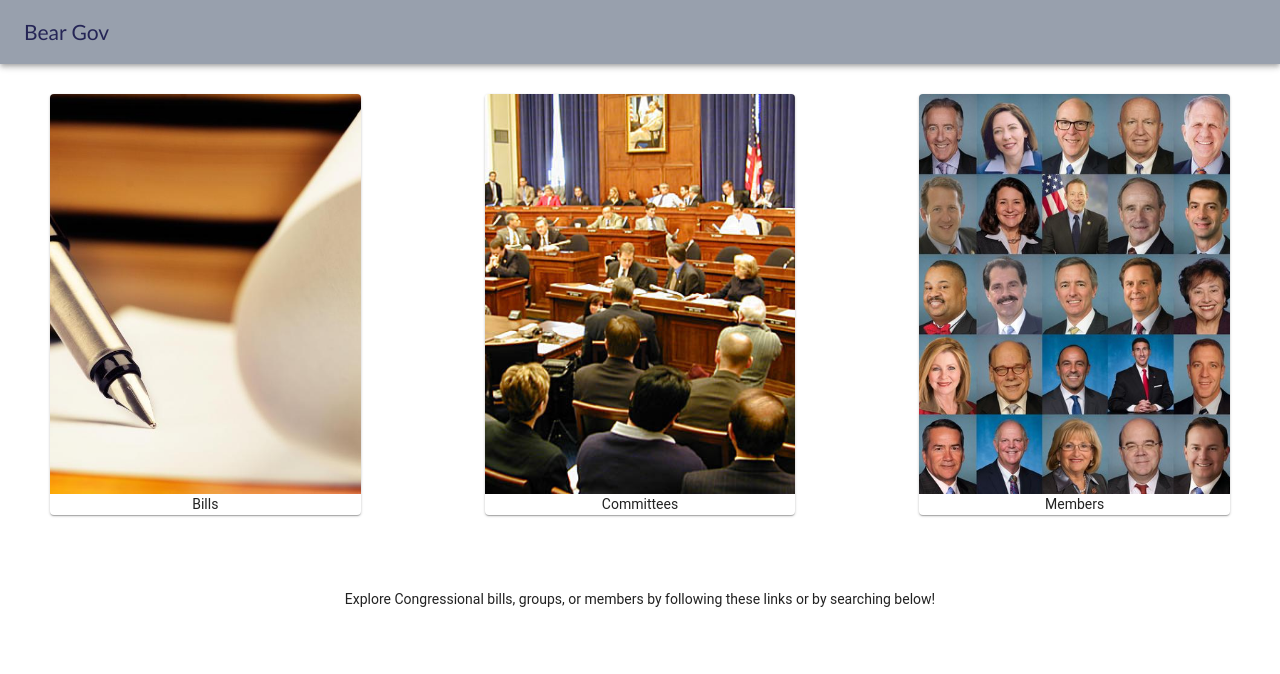
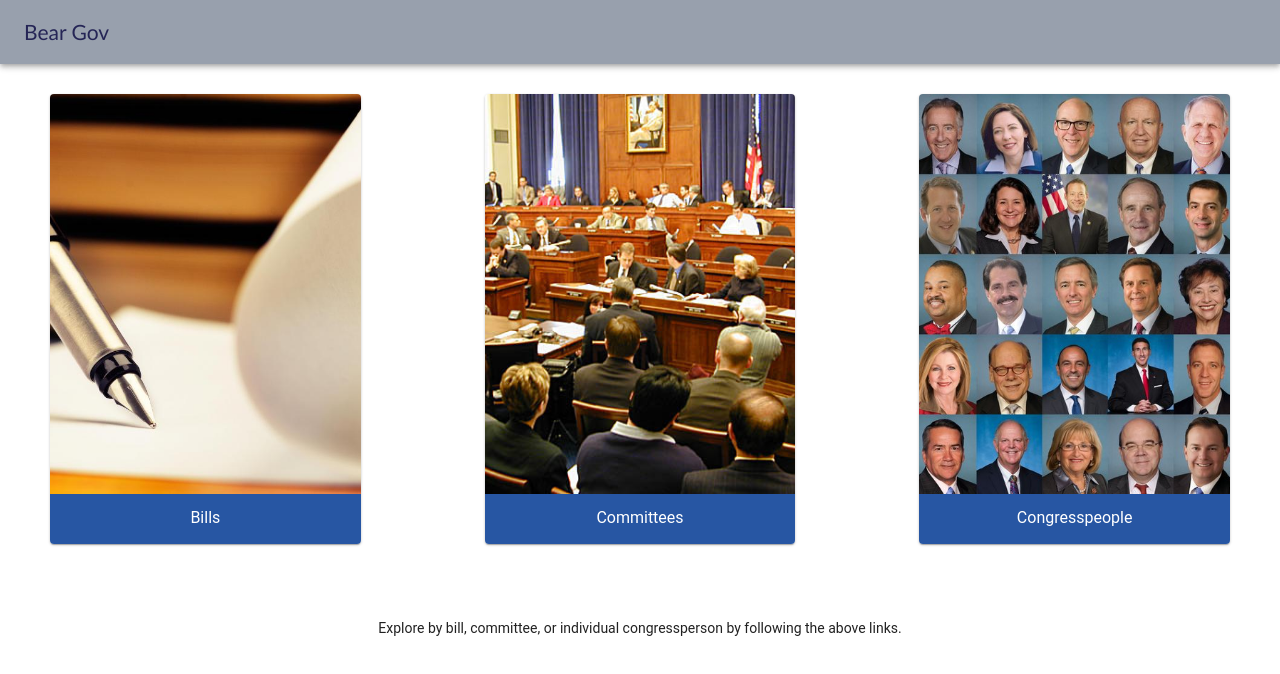
Before and after one commit to aweinber/i-study-front-end, a React (Create React App) app: page / in a window 1280 px wide. Shown: the top 674 px of the page. Built offline with nearby package versions, Linux system fonts and the light colour scheme.

Commit message:
home page all set up besides search

```diff
--- a/src/pages/Home.js
+++ b/src/pages/Home.js
@@ -1,7 +1,4 @@
 import React, { Component } from 'react'
-import { Link } from 'react-router-dom'
-import List from '@material-ui/core/List'
-import ListItem from '@material-ui/core/ListItem'
 import { withStyles } from '@material-ui/core/styles'
 import Typography from '@material-ui/core/Typography'
 import Grid from '@material-ui/core/Grid'
@@ -45,7 +42,17 @@ const styles = theme => ({
     },
     media: {
         height: '400px'
+    },
+    linkBackground: {
+        height: '50px',
+        backgroundColor: '#2756a3'
+    },
+    linkNames: {
+        color: 'white',
+        fontSize: '16px',
+        paddingTop: '12px',
     }
+
 
 });
 
@@ -61,37 +68,44 @@ class Home extends Component {
                     <Card className={classes.card}>
                         <CardActionArea href="/bills">
                             <CardMedia image={bills} className={classes.media} title="bills"/>
-                            <Typography>
+                            <div className={classes.linkBackground}>
+                            <Typography className={classes.linkNames}>
                                 Bills
                             </Typography>
+                            </div>
                         </CardActionArea>
                     </Card>
                 </Grid>
+
                 <Grid item xs={4} className={classes.item}>
                     <Card className={classes.card}>
                         <CardActionArea href="/committee-members">
                         <CardMedia image={committee} className={classes.media}/>
-                        <Typography>
-                            Committees
-                        </Typography>
+                        <div className={classes.linkBackground}>
+                            <Typography className={classes.linkNames}>
+                                Committees
+                            </Typography>
+                        </div>
                         </CardActionArea>
-
                     </Card>
                 </Grid>
+
                 <Grid item xs={4} className={classes.item}>
                     <Card className={classes.card}>
                         <CardActionArea href="/members">
                         <CardMedia image={congressmen} className={classes.media}/>
-                        <Typography>
-                            Members
-                        </Typography>
+                            <div className={classes.linkBackground}>
+                                <Typography className={classes.linkNames}>
+                                    Congresspeople
+                                </Typography>
+                            </div>
                         </CardActionArea>
                     </Card>
                 </Grid>
 
                 <Grid item xs={12}>
                     <Typography className={classes.subtitle}>
-                        Explore Congressional bills, groups, or members by following these links or by searching below!
+                        Explore by bill, committee, or individual congressperson by following the above links.
                     </Typography>
                 </Grid>
 
```
